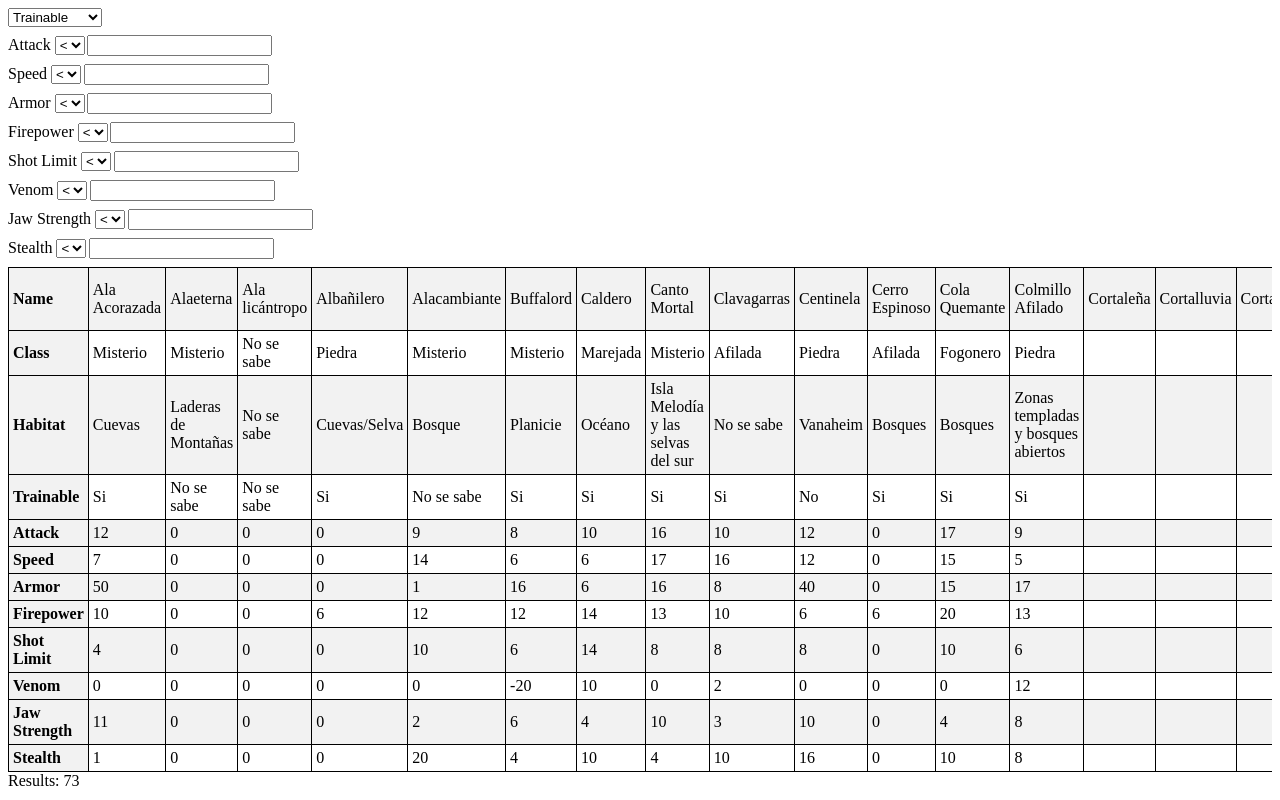
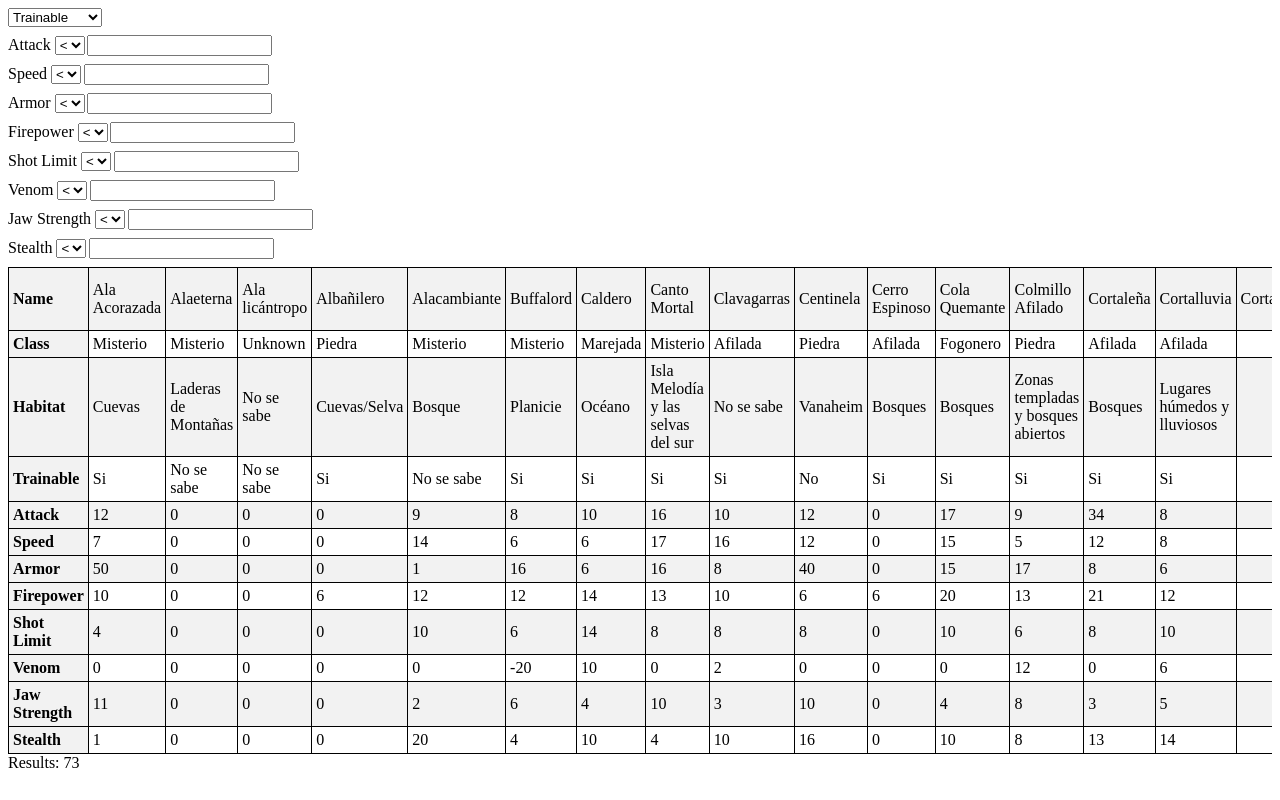
Before and after one commit to KrasniKot/chooseurdragon, a React (Create React App) app: page / in a window 1280 px wide. Built offline with nearby package versions, Linux system fonts and the light colour scheme.

Commit message:
two more dragons

```diff
--- a/src/dragons.js
+++ b/src/dragons.js
@@ -20,7 +20,7 @@ class Drgn {
 export const drgns = [
     new Drgn('Ala Acorazada', 'Misterio', 'Cuevas', 'Si', 12, 7, 50, 10, 4, 0, 11, 1),
     new Drgn('Alaeterna', 'Misterio', 'Laderas de Montañas', 'No se sabe', 0, 0, 0, 0, 0, 0, 0, 0),
-    new Drgn('Ala licántropo', 'No se sabe', 'No se sabe', 'No se sabe', 0, 0, 0, 0, 0, 0, 0, 0),
+    new Drgn('Ala licántropo', 'Unknown', 'No se sabe', 'No se sabe', 0, 0, 0, 0, 0, 0, 0, 0),
     new Drgn('Albañilero', 'Piedra', 'Cuevas/Selva', 'Si', 0, 0, 0, 6, 0, 0, 0, 0),
     new Drgn('Alacambiante', 'Misterio', 'Bosque', 'No se sabe', 9, 14, 1, 12, 10, 0, 2, 20),
     new Drgn('Buffalord', 'Misterio', 'Planicie', 'Si', 8, 6, 16, 12, 6, -20, 6, 4),
@@ -31,8 +31,8 @@ export const drgns = [
     new Drgn('Cerro Espinoso', 'Afilada', 'Bosques', 'Si', 0, 0, 0, 6, 0, 0, 0, 0),
     new Drgn('Cola Quemante', 'Fogonero', 'Bosques', 'Si', 17, 15, 15, 20, 10, 0, 4, 10),
     new Drgn('Colmillo Afilado', 'Piedra', 'Zonas templadas y bosques abiertos', 'Si', 9, 5, 17, 13, 6, 12, 8, 8),
-    new Drgn('Cortaleña'),
-    new Drgn('Cortalluvia'),
+    new Drgn('Cortaleña', 'Afilada', 'Bosques', 'Si', 34, 12, 8, 21, 8, 0, 3, 13),
+    new Drgn('Cortalluvia', 'Afilada', 'Lugares húmedos y lluviosos', 'Si', 8, 8, 6, 12, 10, 6, 5, 14),
     new Drgn('Cortatormentas'),
     new Drgn('Cremallerus Espantosus'),
     new Drgn('Cuernatronante'),
```
